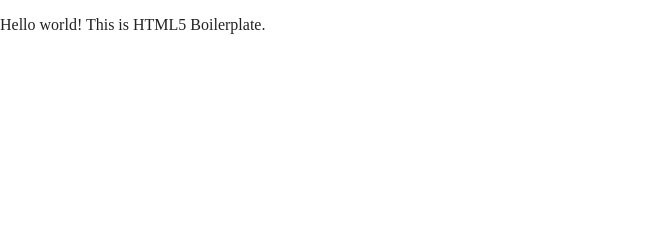
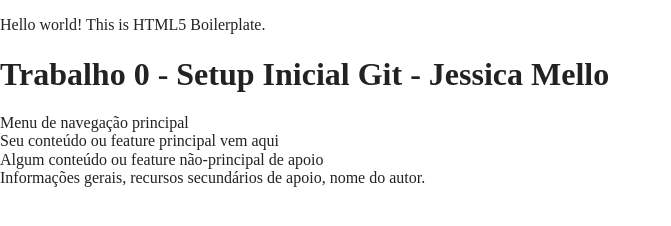
Before and after one commit to JessicaMello/projeto-frontend, a website built with Parcel: page index.html in a window 1280 px wide. Shown: the whole page, without its empty margins (0-671 px from the left). Built offline with nearby package versions, Linux system fonts and the light colour scheme.

Commit message:
Includes a semantic initial structure

```diff
--- a/index.html
+++ b/index.html
@@ -3,7 +3,7 @@
 
 <head>
   <meta charset="utf-8">
-  <title></title>
+  <title>Projeto Front-end Jéssica Mello</title>
   <meta name="description" content="">
   <meta name="viewport" content="width=device-width, initial-scale=1">
 
@@ -36,6 +36,30 @@
     ga('create', 'UA-XXXXX-Y', 'auto'); ga('set', 'anonymizeIp', true); ga('set', 'transport', 'beacon'); ga('send', 'pageview')
   </script>
   <script src="https://www.google-analytics.com/analytics.js" async></script>
+
+
+  <header>
+    <h1>Trabalho 0 - Setup Inicial Git - Jessica Mello</h1>
+    <nav>Menu de navegação principal</nav>
+  </header>
+
+  <main>
+    <section>
+      Seu conteúdo ou feature principal vem aqui
+    </section>
+    <aside>
+      Algum conteúdo ou feature não-principal de apoio
+    </aside>
+  </main>
+
+  <footer>
+    Informações gerais, recursos secundários de apoio,
+    nome do autor.
+  </footer>
+
+
+
+
 </body>
 
 </html>
```
